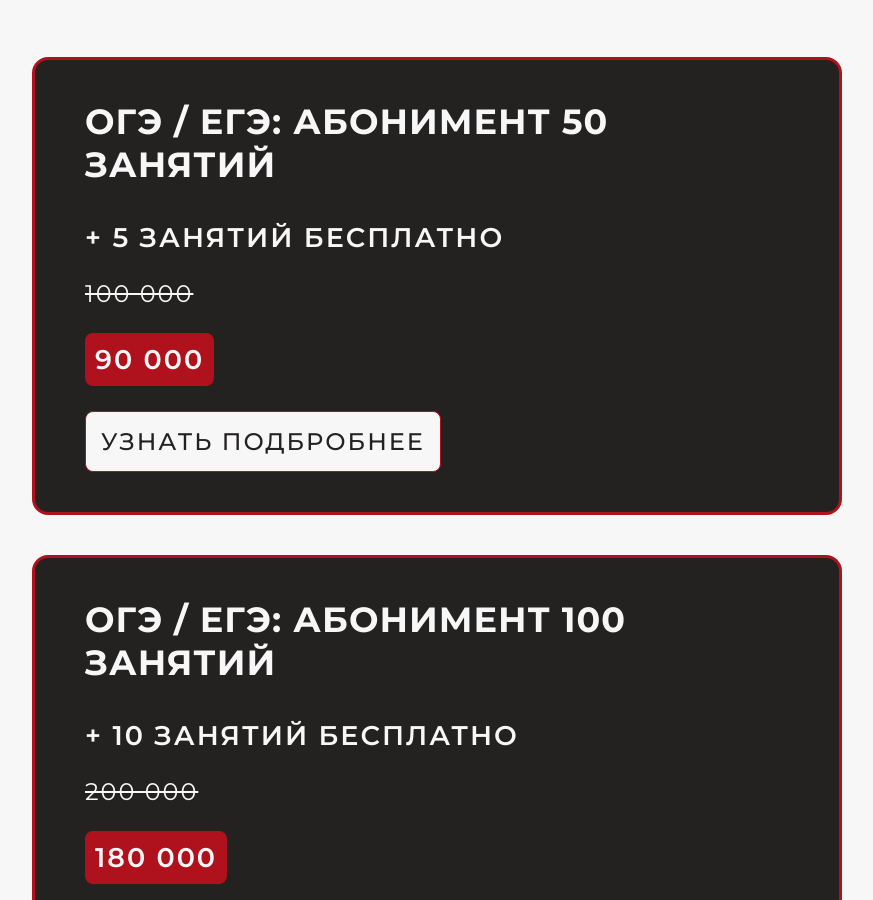
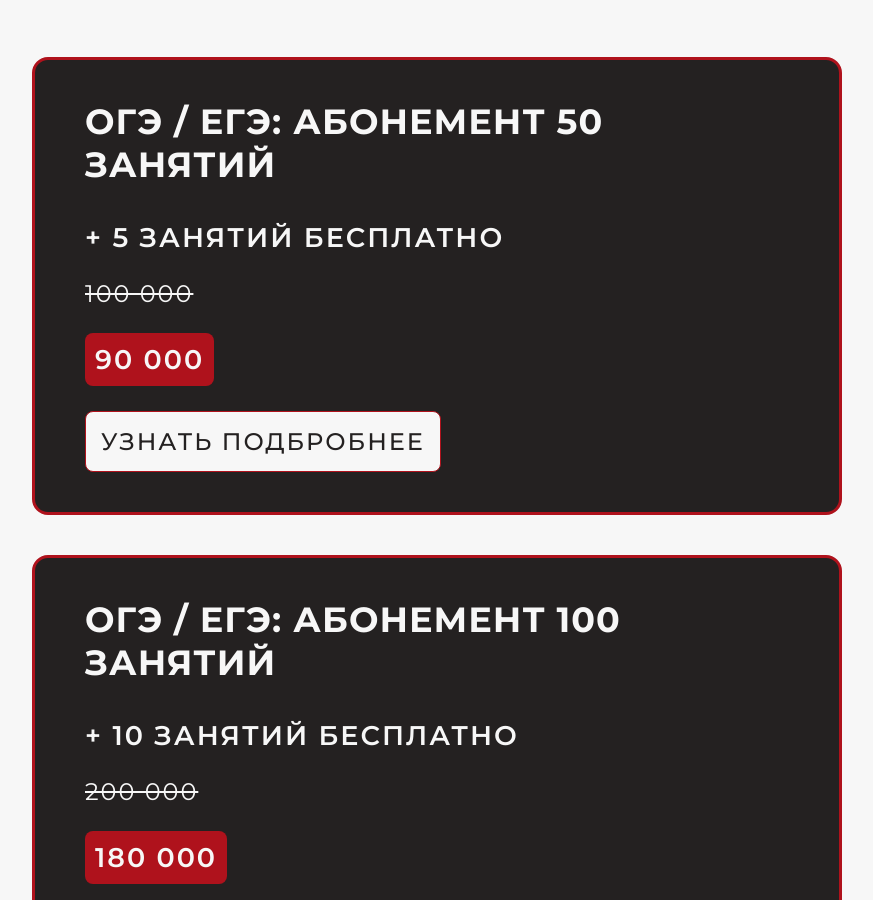
Before and after one commit to mariialisiutina/Dega-Education-Project, a plain HTML site: page index.html in a window 1280 px wide. Shown: the part 3963-4863 px from the top of the page, without its empty margins (203-1076 px from the left). Drawn offline with Linux system fonts and the light colour scheme.

Commit message:
Update index.html

```diff
--- a/index.html
+++ b/index.html
@@ -345,7 +345,7 @@
         <div class="price-list-container">
 
           <div class="price-list-card upper">
-            <h3 class="price-list-card-title">ОГЭ / ЕГЭ: Абонимент 50 занятий</h3>
+            <h3 class="price-list-card-title">ОГЭ / ЕГЭ: Абонемент 50 занятий</h3>
             <div class="price-list-card-subtitle">
               <div class="price-list-card-content">+ 5 занятий бесплатно</div>
               <div class="price-list-card-item-crossed">100 000</div>
@@ -355,7 +355,7 @@
           </div>
 
           <div class="price-list-card upper">
-            <h3 class="price-list-card-title">ОГЭ / ЕГЭ: Абонимент 100 занятий</h3>
+            <h3 class="price-list-card-title">ОГЭ / ЕГЭ: Абонемент 100 занятий</h3>
             <div class="price-list-card-subtitle">
               <div class="price-list-card-content">+ 10 занятий бесплатно</div>
               <div class="price-list-card-item-crossed">200 000</div>
```
